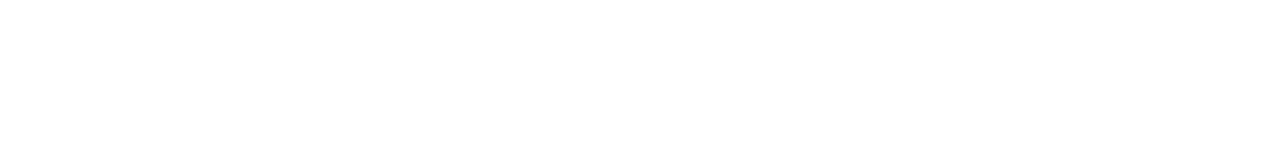
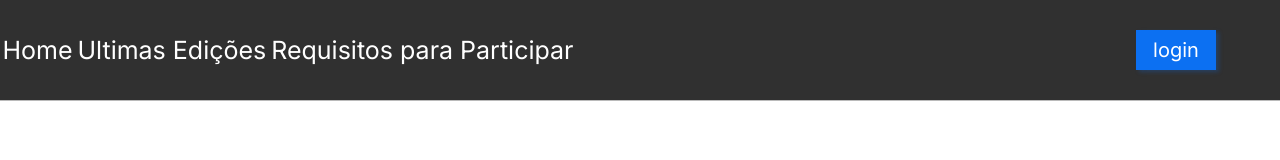
Before and after one commit to DiegoFleischer/Boootcamp-DNC, a plain HTML site: page index.html in a window 1280 px wide. Drawn offline with Linux system fonts and the light colour scheme; a web font is replaced by a local one.

Commit message:
menu de navegação criado

```diff
--- a/index.html
+++ b/index.html
@@ -3,9 +3,20 @@
 <head>
     <meta charset="UTF-8">
     <meta name="viewport" content="width=device-width, initial-scale=1.0">
+    <link rel="stylesheet" href="style.css">
+    <link rel="preconnect" href="https://fonts.googleapis.com">
+<link rel="preconnect" href="https://fonts.gstatic.com" crossorigin>
+<link href="https://fonts.googleapis.com/css2?family=Hubballi&family=Inter:wght@100;200;300;400;500;600&family=Montserrat:ital,wght@0,100;0,200;0,300;0,400;0,500;1,100;1,200;1,300;1,400;1,500&family=Poppins:wght@400;700&display=swap" rel="stylesheet">
     <title>Bootcamp DNC</title>
 </head>
 <body>
+    <nav id="principal">
+        <div id="menu">
+            <a href="">Home</a>
+            <a href="">Ultimas Edições</a>
+            <a href="">Requisitos para Participar</a>
+        </div>
+    <button>login</button>
+</body></nav>
 
-</body>
 </html>
--- /dev/null
+++ b/style.css
@@ -0,0 +1,39 @@
+body{
+    margin: 0px;
+    padding: 0px;
+}
+#principal{
+    width: 100%;
+    height: 100px;
+    background-color: #303030;
+    align-items: center;
+    display: flex;
+    justify-content: space-between;
+    border-bottom: 1px solid rgba(186, 186, 186, 1);
+}
+#menu{
+    display: flex;
+    width: 45%;
+    justify-content: space-around;
+    align-items: center;
+}
+#principal div a{
+    font-family: 'Inter';
+    color: white;
+    font-size: 25px;
+    font-weight: 600px;
+    text-decoration: none;
+}
+#principal button{
+    border: 0px;
+    margin-right: 5%;
+    background-color: rgba(12, 112, 242, 1);
+    width: 80px;
+    height: 40px;
+    font-family: 'Inter';
+    font-size: 20px;
+    font-weight: 600px;
+    color: white;
+    cursor: pointer;
+    box-shadow: 3px 2px 4px rgba(12, 112, 242, 0.25);
+}
```
